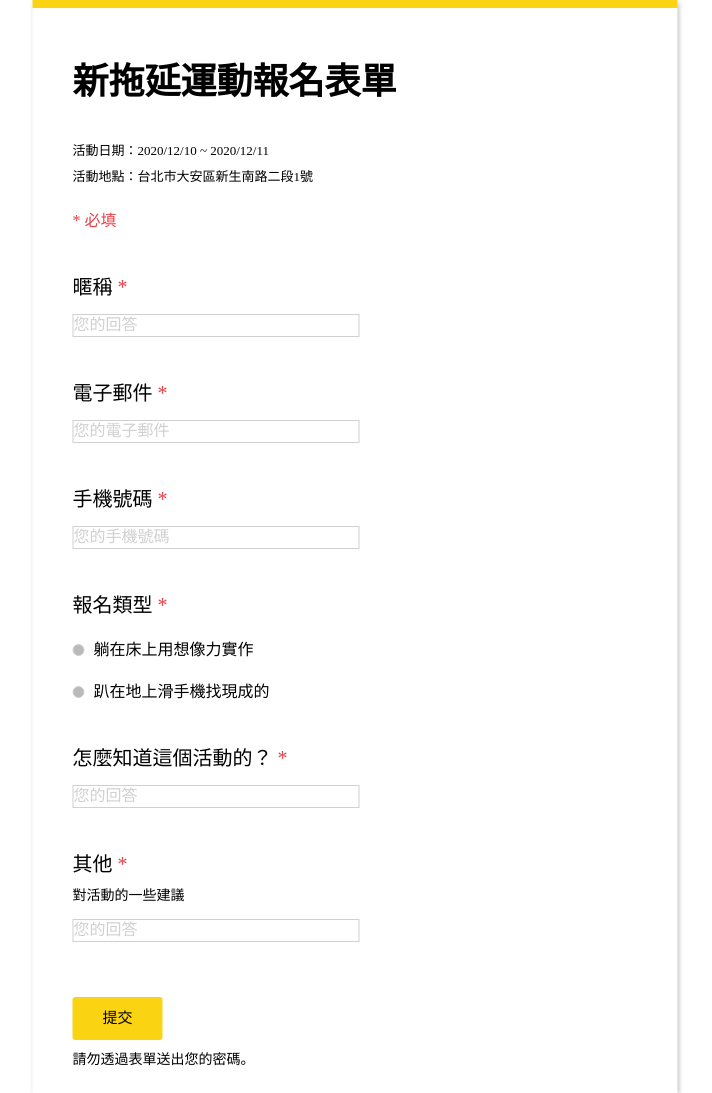
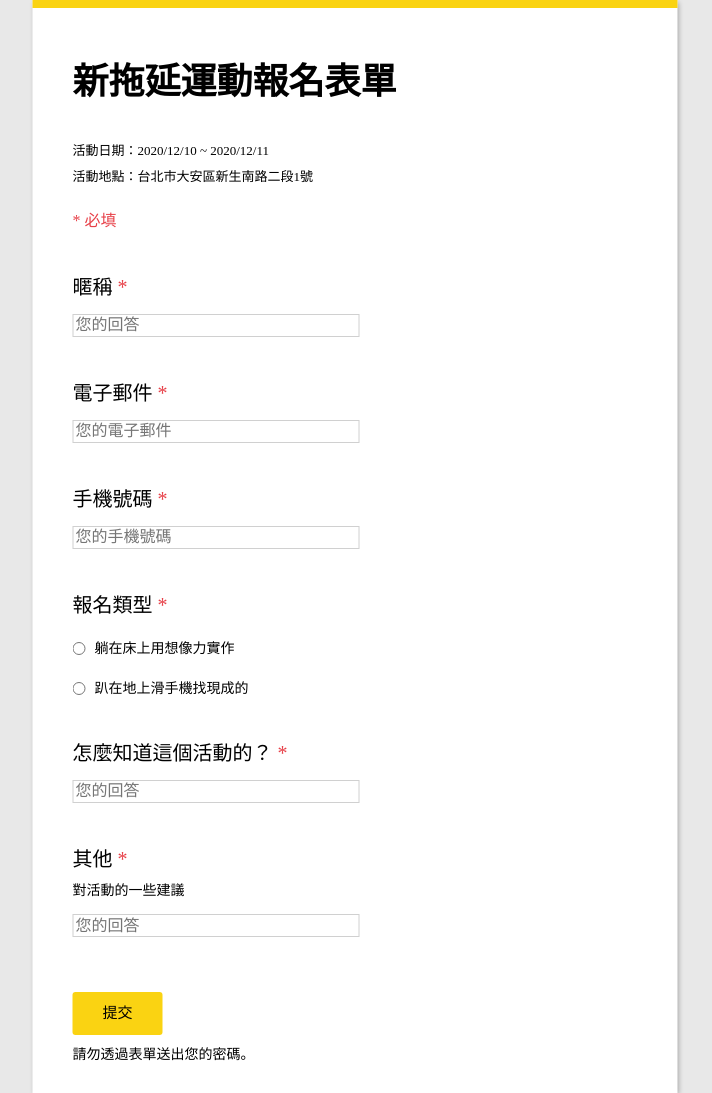
Before and after one commit to Lidemy/mentor-program-5th-pcchen95, a PHP site: page / in a window 1280 px wide. Shown: the whole page, without its empty margins (285-997 px from the left). Run offline with PHP 8.4, Linux system fonts and the light colour scheme.

Commit message:
update hw2

```diff
--- a/homeworks/week6/hw2/index.html
+++ b/homeworks/week6/hw2/index.html
@@ -23,19 +23,29 @@
       <div>* 必填</div>
       <form>
         <div class="field-name">暱稱</div>
-        <div class="textbox">您的回答</div>
+        <div class="textbox">
+          <input type="text" placeholder="您的回答">
+        </div>
         <div class="field-name">電子郵件</div>
-        <div class="textbox">您的電子郵件</div>
+        <div class="textbox">
+          <input type="email" placeholder="您的電子郵件"></div>
         <div class="field-name">手機號碼</div>
-        <div class="textbox">您的手機號碼</div>
+        <div class="textbox">
+          <input type="text" placeholder="您的手機號碼"></div>
         <div class="field-name">報名類型</div>
-        <div class="option">躺在床上用想像力實作</div>
-        <div class="option">趴在地上滑手機找現成的</div>
+        <div class="option">
+          <input type="radio" name="type" id="bed"><label for="bed">躺在床上用想像力實作</label>
+        </div>
+        <div class="option">
+          <input type="radio" name="type" id="floor"><label for="floor">趴在地上滑手機找現成的</label>
+        </div>
         <div class="field-name">怎麼知道這個活動的？</div>
-        <div class="textbox">您的回答</div>
+        <div class="textbox">
+          <input type="text" placeholder="您的回答"></div>
         <div class="field-name">其他</div>
         <div class="remark">對活動的一些建議</div>
-        <div class="textbox">您的回答</div>
+        <div class="textbox">
+          <input type="text" placeholder="您的回答"></div>
         <div class="submit">提交</div>
         <div class="remark">請勿透過表單送出您的密碼。</div>
       </form>
--- a/homeworks/week6/hw2/style-2.css
+++ b/homeworks/week6/hw2/style-2.css
@@ -1,4 +1,5 @@
 body {
+  background: #E8E8E8;
   font-family: 微軟正黑體;
 }
 
@@ -50,7 +51,7 @@ section h1 {
   font-size: 20px;
 }
 
-.textbox {
+.textbox input {
   display: flex;
   margin-top: 15px;
   width: 287px;
@@ -66,18 +67,11 @@ section h1 {
   display: flex;
   align-items: center;
   margin-top: 24px;
+  font-size: 14px;
 }
 
-.option:before {
-  content:"";
-  width: 12px;
-  height: 12px;
-  background: #bababa;
-  border: solid 1px #d0d0d0;
-  color: #bababa;
-  border-radius: 50%;
-  box-sizing: border-box;
-  margin-right: 9px;
+.option label {
+  margin-left: 9px;
 }
 
 .remark {
```
